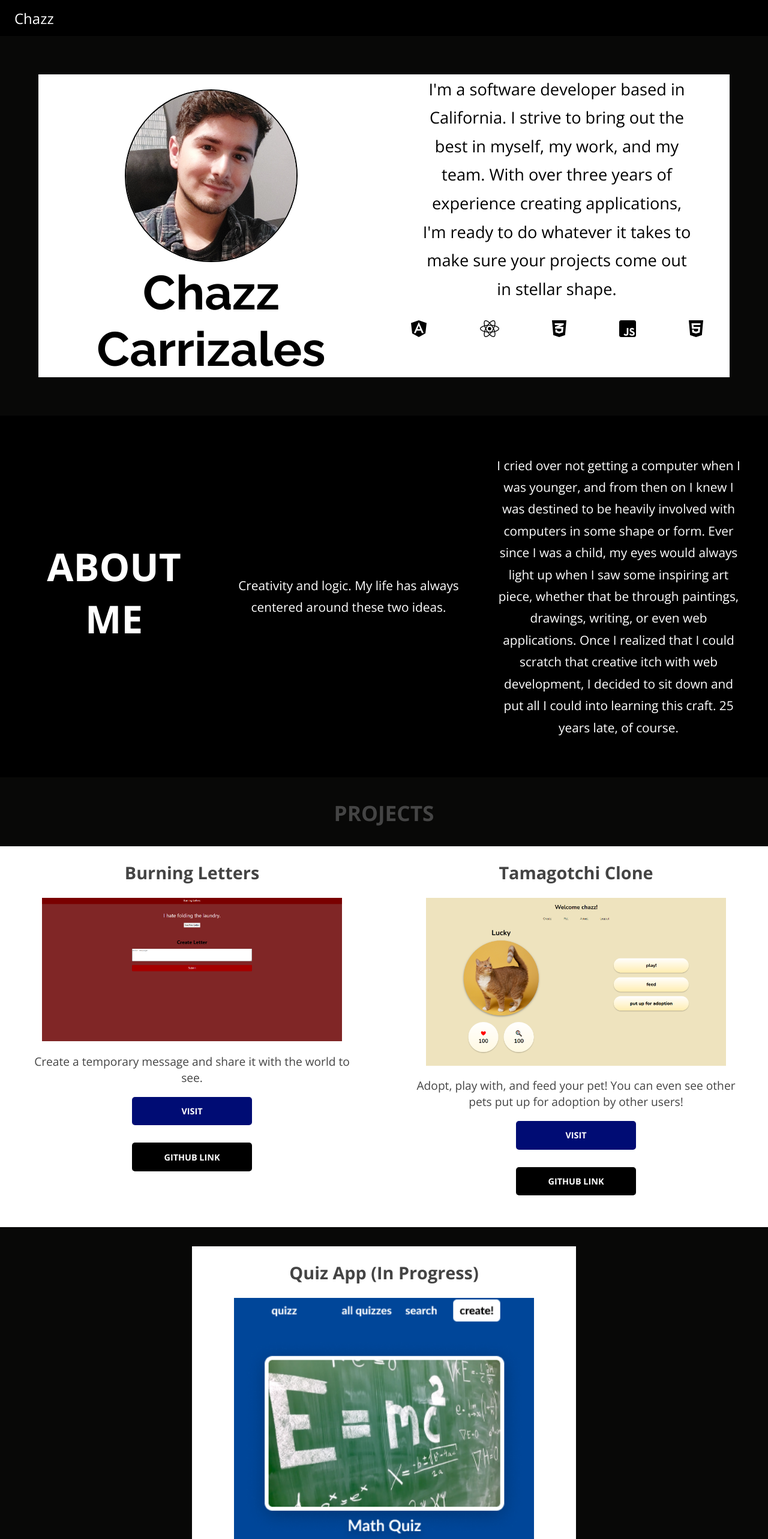
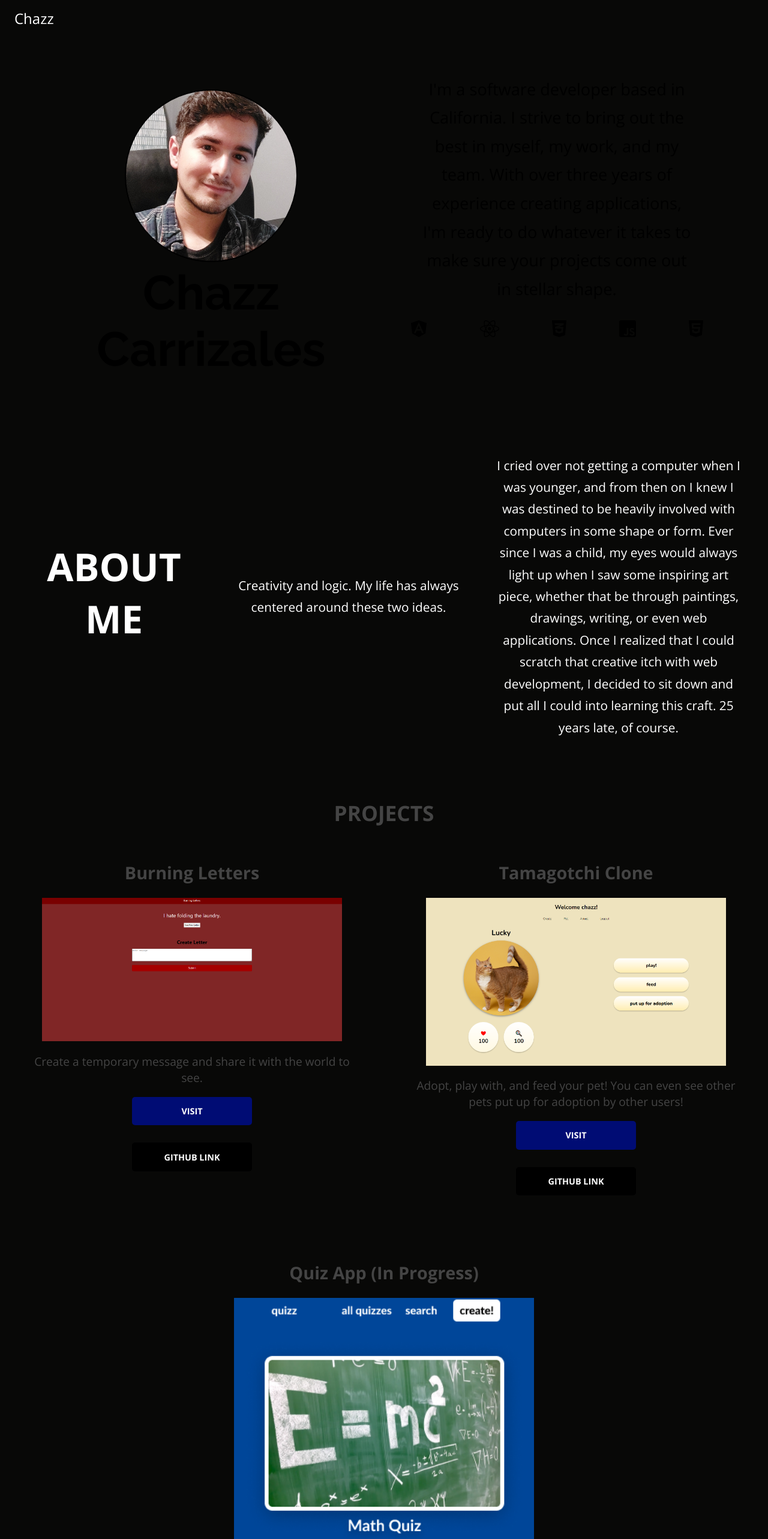
Before and after one commit to czcarrizales/react-portfolio, a React (Create React App) app: page / in a window 1280 px wide. Shown: the top 2566 px of the page at 60% size. Built offline with nearby package versions, Linux system fonts and the light colour scheme.

Commit message:
remove individual background colors

```diff
--- a/src/css/About.css
+++ b/src/css/About.css
@@ -3,7 +3,6 @@
     justify-content: flex-start;
     align-items: center;
     flex-direction: column;
-    background-color: black;
     color: white;
     width: 100%;
     padding: 3em 1.5em;
--- a/src/css/Footer.css
+++ b/src/css/Footer.css
@@ -2,7 +2,6 @@
     display: flex;
     justify-content: space-around;
     align-items: center;
-    background-color: #333;
     color: white;
     height: 6em;
     margin-top: 4em;
--- a/src/css/Hero.css
+++ b/src/css/Hero.css
@@ -5,8 +5,6 @@
     flex-direction: column;
     align-items: center;
     color: black;
-    background: white;
-
     font-weight: 300;
     text-align: center;
 }
--- a/src/css/Navbar.css
+++ b/src/css/Navbar.css
@@ -4,7 +4,6 @@
     justify-content: space-between;
     align-items: center;
     text-align: center;
-    background-color: rgb(0, 0, 0);
     height: 60px;
 }
 
--- a/src/css/Showcase.css
+++ b/src/css/Showcase.css
@@ -3,7 +3,6 @@
     flex-direction: column;
     align-items: center;
     width: 100%;
-    background-color: rgb(255, 255, 255);
     color: rgb(0, 0, 0);
     margin: 1em 0;
     padding: 1.5em;
```
